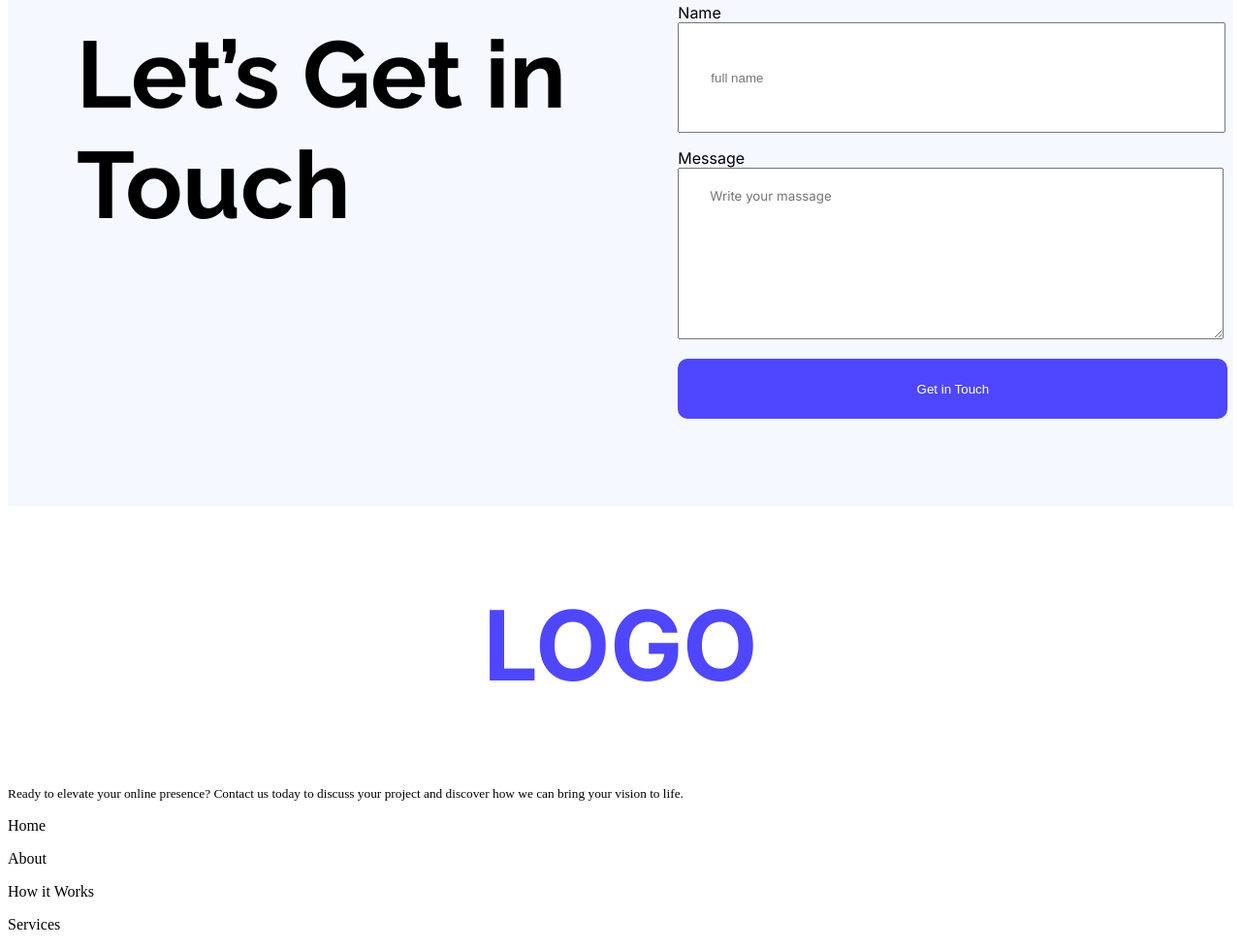
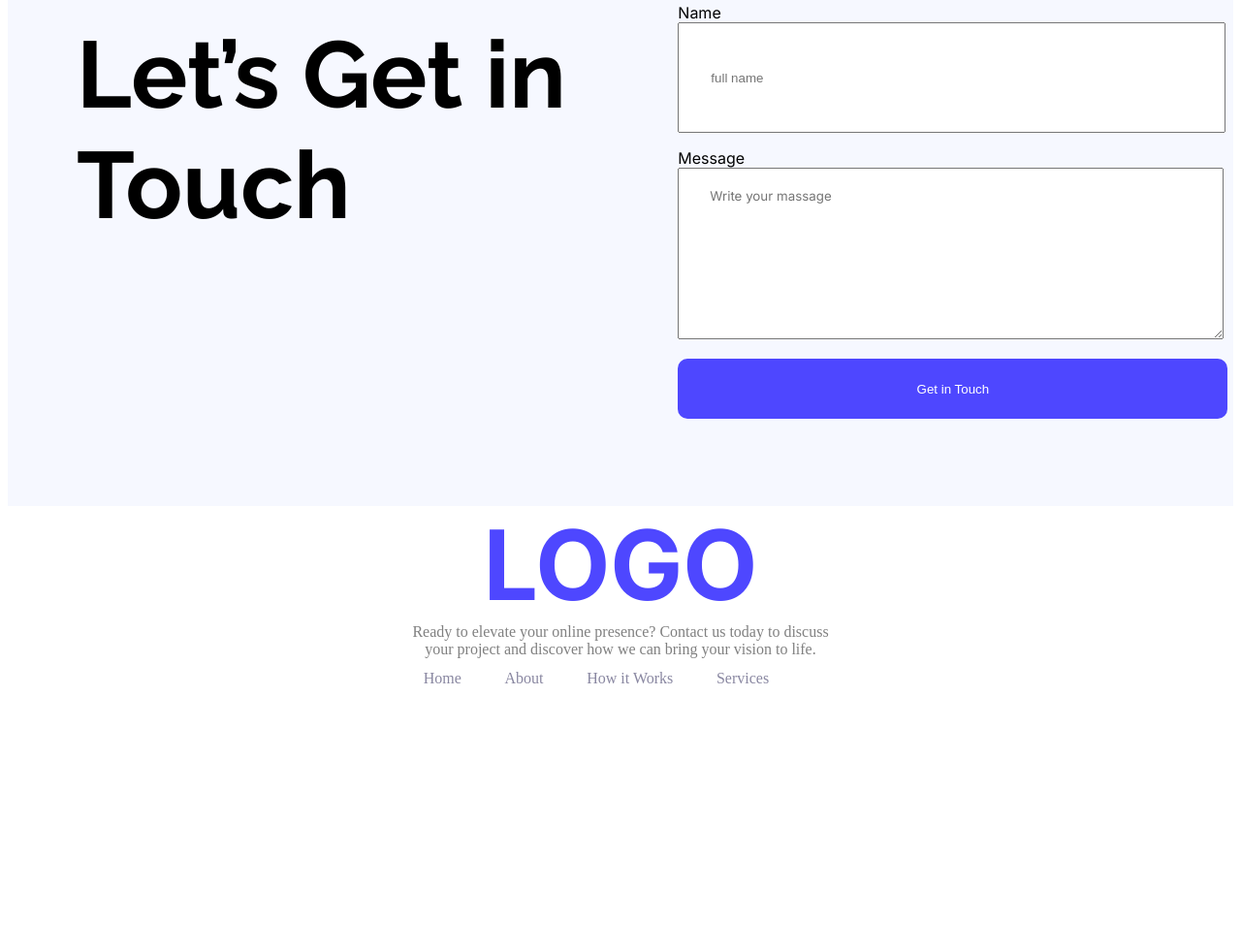
Before and after one commit to asrafman/my-first-assainment, a plain HTML site: page index.html in a window 1280 px wide. Shown: the part 3086-4065 px from the top of the page at 97% size. After the commit the page ends 3837 px from the top, so only its background shows below. Drawn offline with Linux system fonts and the light colour scheme.

Commit message:
footer part added

```diff
--- a/index.html
+++ b/index.html
@@ -88,15 +88,18 @@
     </main>
 
     <footer>
-        <h2 class="logo inter-normal">LOGO</h2>
-        <p><small>Ready to elevate your online presence? Contact us today to discuss your project and discover how we can bring your vision to life.</small></p>
-        <div class="footer-items">
-            <p>Home</p>
-            <p>About</p>
-            <p>How it Works</p>
-            <p>Services</p>
-        </div>
-
+     <div class="footer">
+  <h1 class="logo inter-normal">LOGO</h1>
+  <p class="tagline">
+    Ready to elevate your online presence? Contact us today to discuss <br> your project and discover how we can bring your vision to life.
+  </p>
+  <ul class="ul-menu">
+   <li><a class="cool" href="">Home</a></li>
+    <li><a class="cool" href="">About</a></li>
+    <li><a class="cool" href="">How it Works</a></li>
+    <li><a class="cool" href="">Services</a></li>
+  </ul>
+</div>
     </footer>
 
 
--- a/styles/banner.css
+++ b/styles/banner.css
@@ -209,9 +209,43 @@ header{
   padding: 20px 32px;
 }
 /* footer styles */
+footer{
+  width: 531px;
+  height: 221px;
+  text-align: center;
+  margin: 0 auto;
+
+}
+
 .logo{
   font-size: 100px;
   color: #4E47FF;
-
+margin: 0;
     text-align: center;
 }
+.tagline{
+  text-align: center;
+  color: #808080;
+  height:48px ;
+  width: 531px;
+  margin: 0;
+}
+.ul-menu{
+  display: flex;
+  justify-content: space-around;
+  color: #808080;
+  width: 401px;
+  height: 24px;
+  margin: 0;
+
+}
+li{
+  list-style: none;
+}
+ul li a{
+  text-decoration: none;
+
+}
+.cool{
+  color: #8987A1;
+}
```
